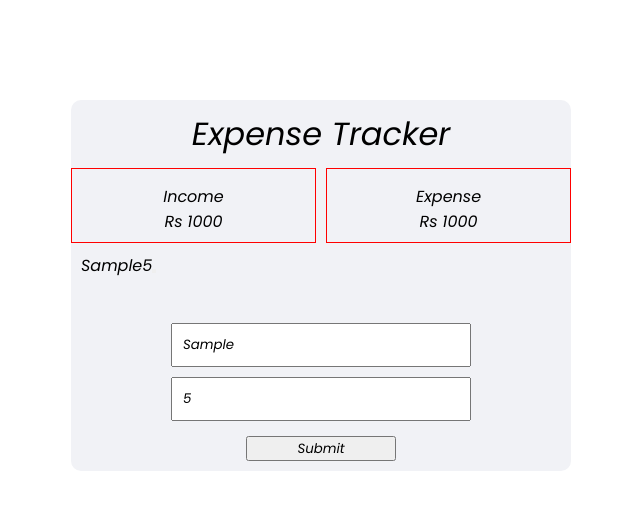
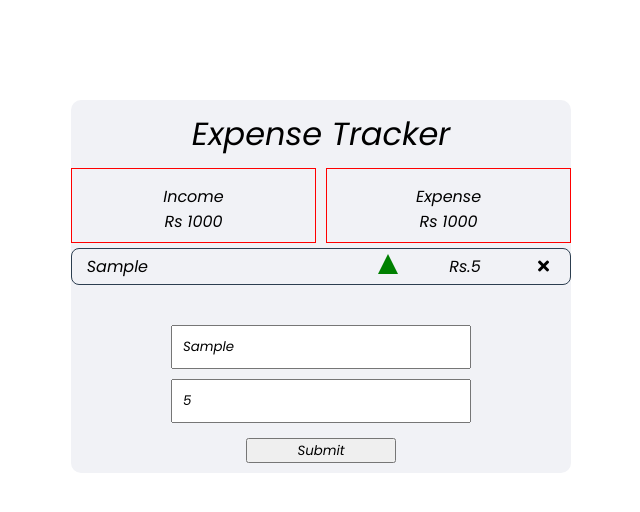
Before and after one commit to veer-a1505/expense-tracker-react, a React (Create React App) app: page / in a window 1280 px wide. Both pictures are taken after typing "Sample", "5" into the empty fields and a click on the button "Submit". Shown: the top 512 px of the page, without its empty margins (319-959 px from the left). Built offline with nearby package versions, Linux system fonts and the light colour scheme.

Commit message:
added transaction list styling and functionality

```diff
--- a/public/index.html
+++ b/public/index.html
@@ -8,6 +8,10 @@
     <meta name="theme-color" content="#000000" />
     <meta name="description" content="Web site created using create-react-app" />
     <link rel="apple-touch-icon" href="%PUBLIC_URL%/logo192.png" />
+
+    <link rel="stylesheet" href="https://cdnjs.cloudflare.com/ajax/libs/font-awesome/5.15.3/css/all.min.css"
+      integrity="sha512-iBBXm8fW90+nuLcSKlbmrPcLa0OT92xO1BIsZ+ywDWZCvqsWgccV3gFoRBv0z+8dLJgyAHIhR35VZc2oM/gI1w=="
+      crossorigin="anonymous" />
     <!--
       manifest.json provides metadata used when your web app is installed on a
       user's mobile device or desktop. See https://developers.google.com/web/fundamentals/web-app-manifest/
@@ -26,6 +30,8 @@
       work correctly both with client-side routing and a non-root public URL.
       Learn how to configure a non-root public URL by running `npm run build`.
     -->
+
+
     <title>React App</title>
   </head>
 
--- a/src/component/Transaction.js
+++ b/src/component/Transaction.js
@@ -1,12 +1,14 @@
 import React from 'react'
 
 const Transaction = ({transaction}) => {
+  const sign = transaction.role === 'income'  ? '+' : '-'
   return (
-      <li>
-        <span>{transaction.title}</span>
-        <span>{transaction.amount}</span>
-        <button>
-          <i className="far fa-times-circle"></i>
+      <li className='transaction' >
+        <span className={transaction.role === 'income' ? 'income' :'expense'}></span>
+        <span className='transaction-title' >{transaction.title}</span>
+        <span className='transaction-amount'>Rs.{transaction.amount}</span>
+        <button className='dlt-trn'>
+          <i className="fas fa-times"></i>
         </button>
       </li>
   )
--- a/src/component/TransactionForm.js
+++ b/src/component/TransactionForm.js
@@ -21,6 +21,7 @@ const TransactionForm = () => {
 
     if(amount.startsWith('-')) {
       obj.role = 'expense'
+      obj.amount = obj.amount.split('-')[1]
     } else {
       obj.role = 'income'
     }
--- a/src/index.css
+++ b/src/index.css
@@ -63,9 +63,56 @@ body {
   margin: 10px auto;
 }
 
-.transaction-container li {
+.transaction {
+  display: flex;
+  flex-direction: row;
+  justify-content: space-between;
   list-style: none;
   width: 100%;
-  margin: 0 auto;
-  padding: 10px;
+  margin: 5px auto;
+  padding: 5px;
+  border: 1px solid #2c3e50;
+  border-radius: 0.5rem;
 }
+
+.transaction-amount {
+  margin-left: 50%;
+}
+.transaction-title {
+  margin-left: 2%;
+}
+
+.dlt-trn {
+  margin-right: 1rem;
+  font-size: 1rem;
+  border: none;
+  background: transparent;
+}
+
+.dlt-trn:hover {
+  cursor: pointer;
+}
+
+.dlt-trn:focus {
+  outline: none;
+}
+
+.income {
+  width: 0;
+  height: 0;
+  position: absolute;
+  right: 44%;
+  border-left: 10px solid transparent;
+  border-right: 10px solid transparent;
+  border-bottom: 20px solid green;
+}
+
+.expense {
+  position: absolute;
+  right: 44%;
+  width: 0;
+  height: 0;
+  border-left: 10px solid transparent;
+  border-right: 10px solid transparent;
+  border-top: 20px solid red;
+}
```
